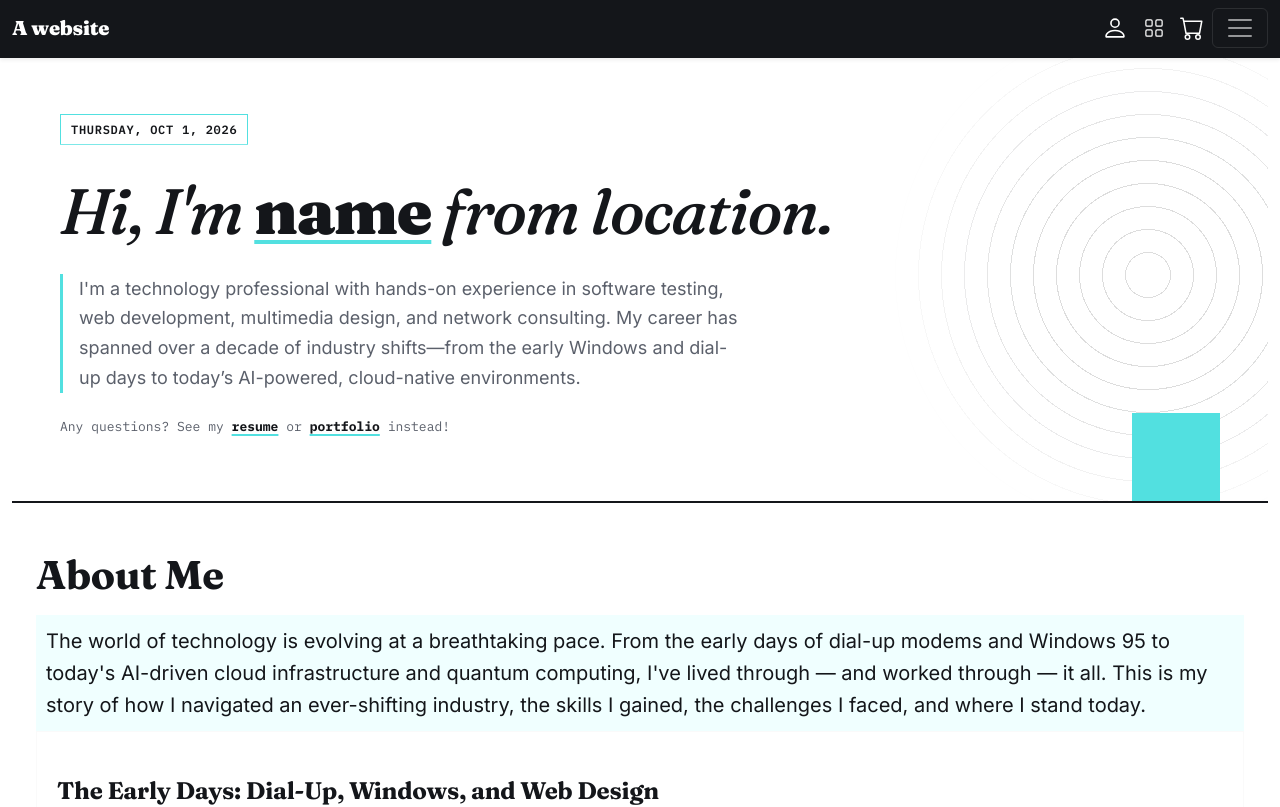
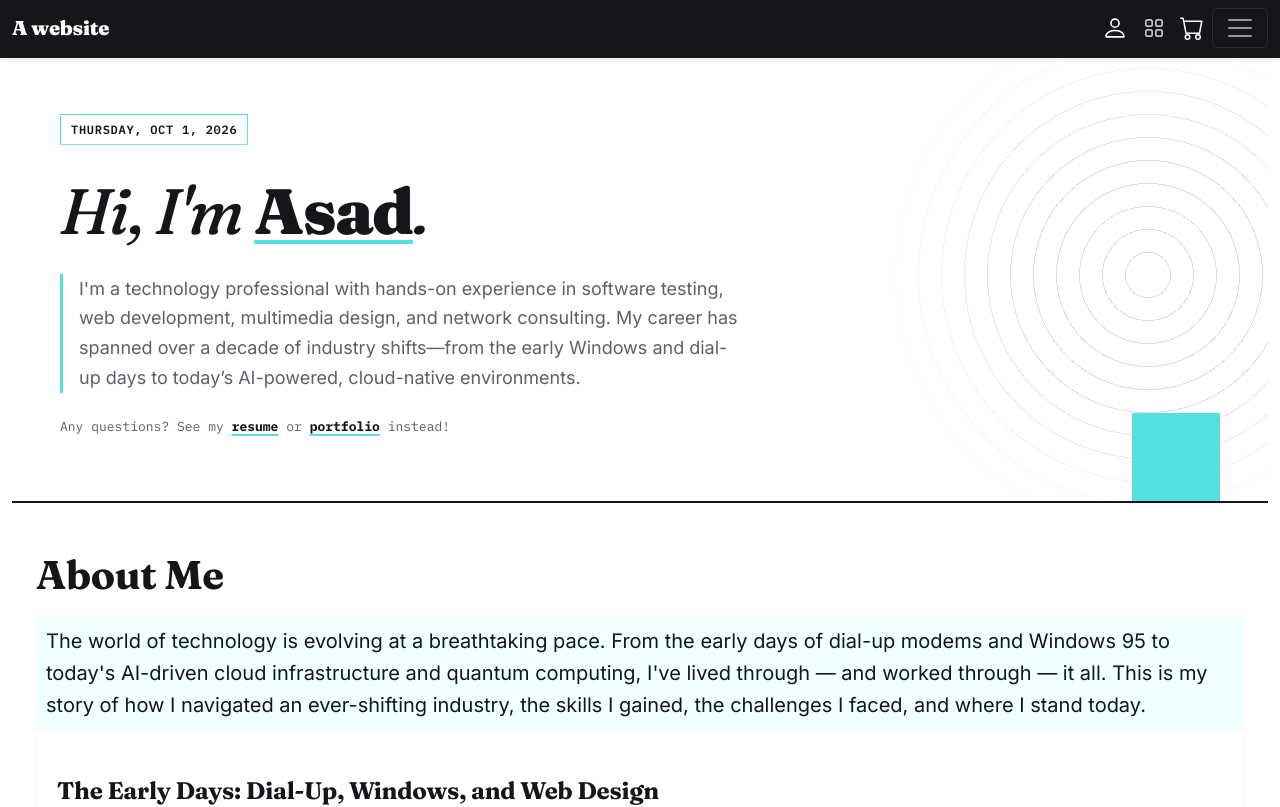
Before and after one commit to optimuswave386/html-react-and-gsap-version1, a React (Vite) app: page /#/about in a window 1280 px wide. Shown: the top 807 px of the page. Built offline with nearby package versions, Linux system fonts and the light colour scheme; no server answers.

Commit message:
visual changes

```diff
--- a/src/assets/css/footer.css
+++ b/src/assets/css/footer.css
@@ -75,14 +75,17 @@ footer a.footer-heading {
 }
 
 footer a.footer-link:hover,
-footer a.footer-link:focus-visible,
-footer a.footer-heading:hover {
+footer a.footer-link:focus-visible {
   color: var(--ink);
   text-decoration: underline !important;
   text-decoration-color: var(--accent) !important;
   text-decoration-thickness: 2px !important;
   text-underline-offset: 4px;
   outline: none;
+}
+
+footer a.footer-heading:hover {
+  color: var(--accent);
 }
 
 /* ---------- subscribe ---------- */
--- a/src/components/headerForAboutPage.jsx
+++ b/src/components/headerForAboutPage.jsx
@@ -31,7 +31,7 @@ function HeaderforAboutPage() {
         <p className="about-hero-date diagonal-reveal">{dateLabel}</p>
 
         <h1 className="about-hero-title diagonal-reveal">
-          Hi, I'm <Link to="/about">name</Link> from location.
+          Hi, I'm <Link to="/about">Asad</Link>.
         </h1>
 
         <p className="about-hero-text">
```
